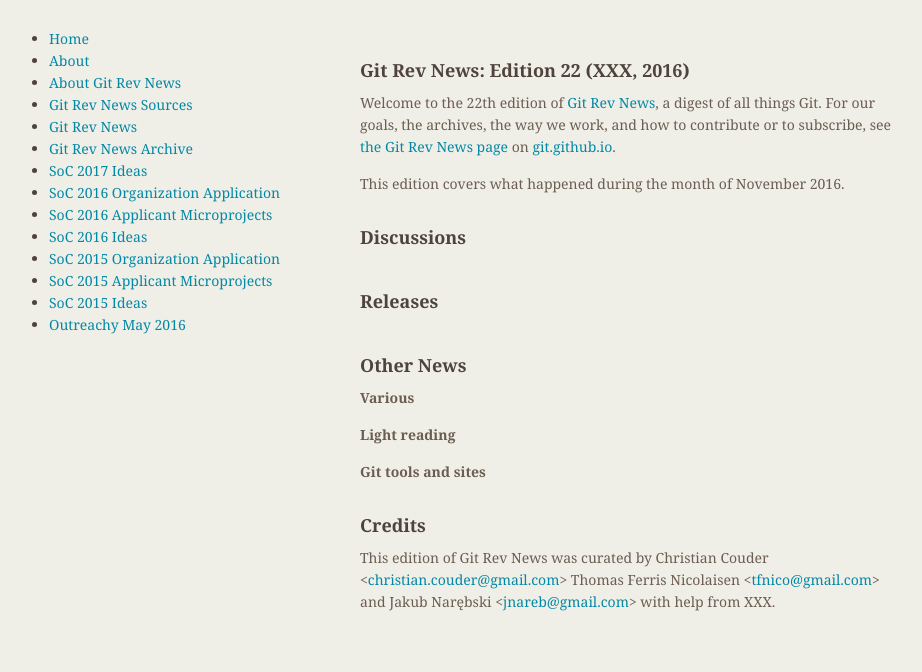
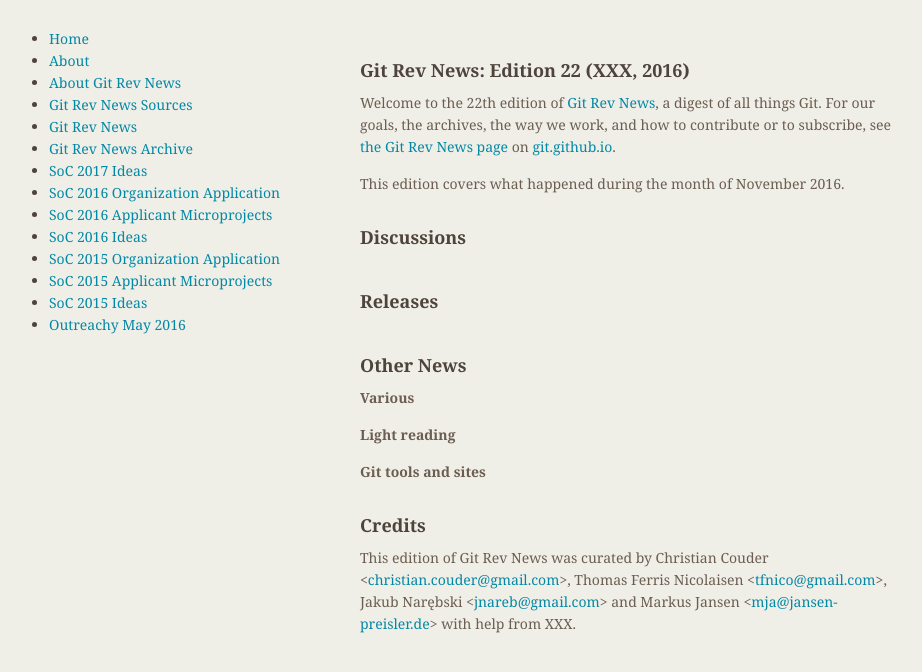
Before and after one commit to git/git.github.io, a Jekyll site: the page built from rev_news/drafts/edition-22.md, in a window 1280 px wide. Shown: the top 672 px of the page, without its empty margins (174-1096 px from the left). Built offline with Jekyll 4.4.1, drawn with Linux system fonts in a browser that asks for light colours.

Commit message:
rn-22: add Markus to the team

```diff
--- a/rev_news/drafts/edition-22.md
+++ b/rev_news/drafts/edition-22.md
@@ -45,6 +45,9 @@
 
 ## Credits
 
-This edition of Git Rev News was curated by Christian Couder &lt;<christian.couder@gmail.com>&gt;
-Thomas Ferris Nicolaisen &lt;<tfnico@gmail.com>&gt; and Jakub Narębski &lt;<jnareb@gmail.com>&gt;
+This edition of Git Rev News was curated by
+Christian Couder &lt;<christian.couder@gmail.com>&gt;,
+Thomas Ferris Nicolaisen &lt;<tfnico@gmail.com>&gt;,
+Jakub Narębski &lt;<jnareb@gmail.com>&gt; and
+Markus Jansen &lt;<mja@jansen-preisler.de>&gt;
 with help from XXX.
```
